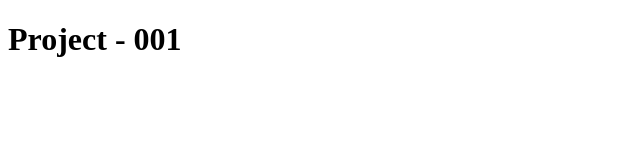
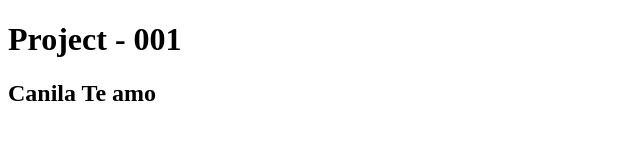
Before and after one commit to esteban18plus/project-001, a plain HTML site: page index.html in a window 1280 px wide. Shown: the whole page, without its empty margins (0-640 px from the left). Drawn offline with Linux system fonts and the light colour scheme.

Commit message:
Update archivo
se guardar avance

```diff
--- a/index.html
+++ b/index.html
@@ -8,5 +8,6 @@
 </head>
 <body>
   <h1>Project - 001</h1>
+   <h2>Canila Te amo </h2>
 </body>
 </html>
```
